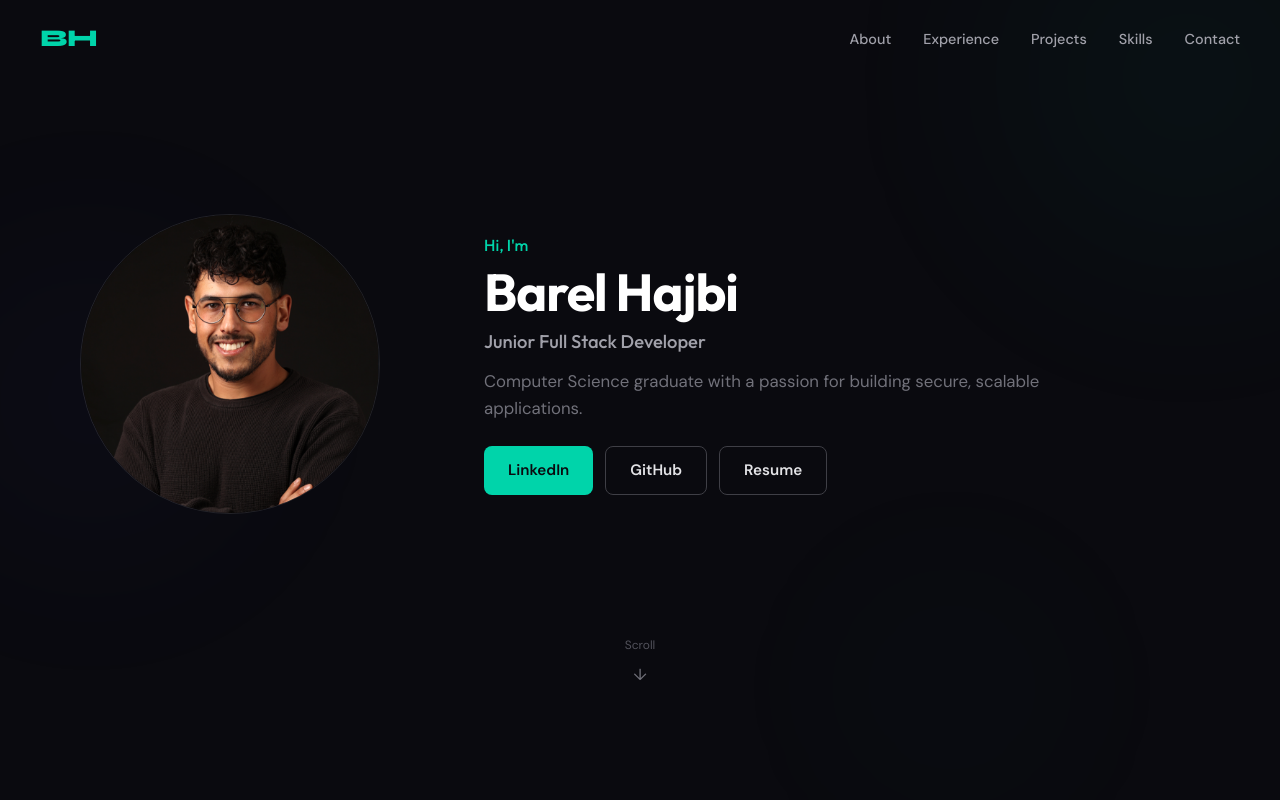
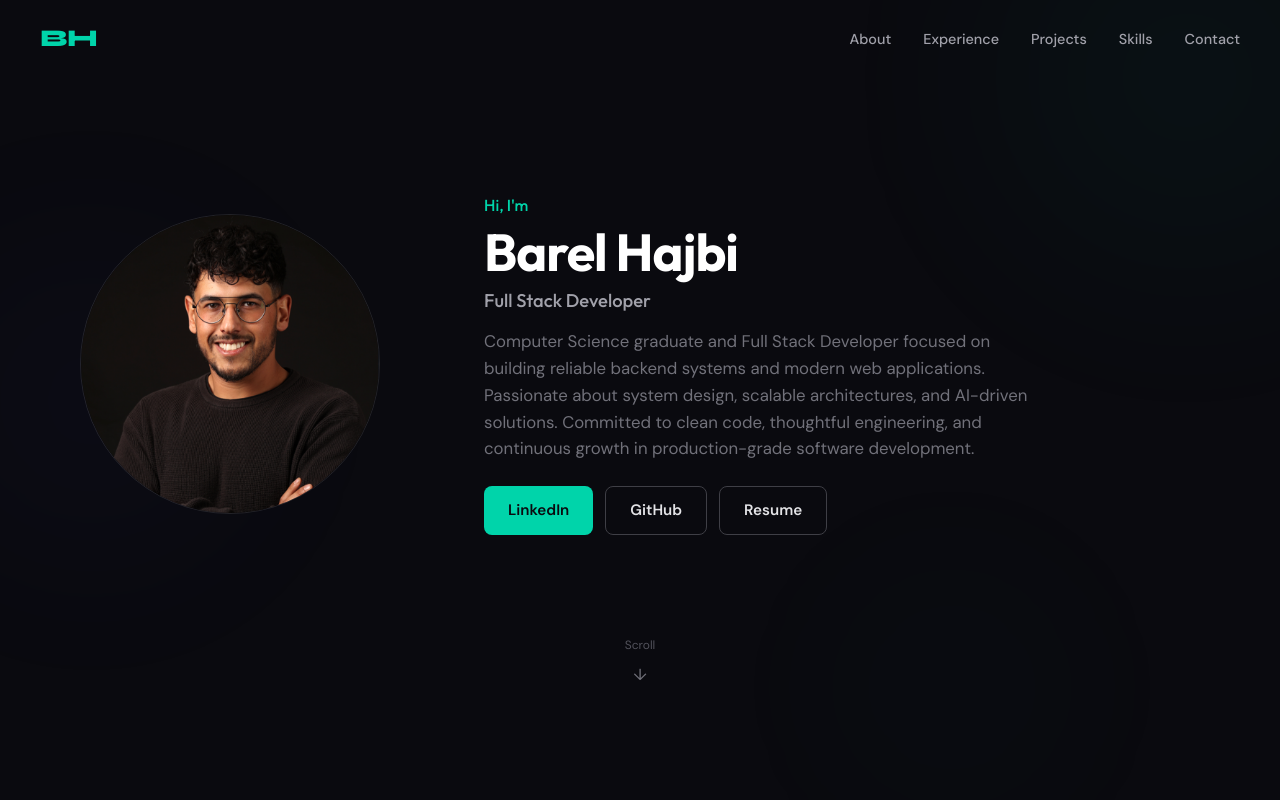
Before and after one commit to barel26497/portfolio, a React (Vite) app: page / in a window 1280 px wide. Shown: the top 800 px of the page. Built offline with nearby package versions, Linux system fonts and the light colour scheme.

Commit message:
Revise Hero component job title and description
Updated job title and enhanced description for clarity.

```diff
--- a/src/components/Hero.jsx
+++ b/src/components/Hero.jsx
@@ -54,7 +54,7 @@ export default function Hero() {
             animate={{ opacity: 1, y: 0 }}
             transition={{ delay: 0.35, duration: 0.5 }}
           >
-            Junior Full Stack Developer
+            Full Stack Developer
           </motion.p>
           <motion.p
             className="hero__desc"
@@ -62,7 +62,7 @@ export default function Hero() {
             animate={{ opacity: 1, y: 0 }}
             transition={{ delay: 0.45, duration: 0.5 }}
           >
-            Computer Science graduate with a passion for building secure, scalable applications.
+            Computer Science graduate and Full Stack Developer focused on building reliable backend systems and modern web applications. Passionate about system design, scalable architectures, and AI-driven solutions. Committed to clean code, thoughtful engineering, and continuous growth in production-grade software development.
           </motion.p>
           <motion.div
             className="hero__actions"
```
